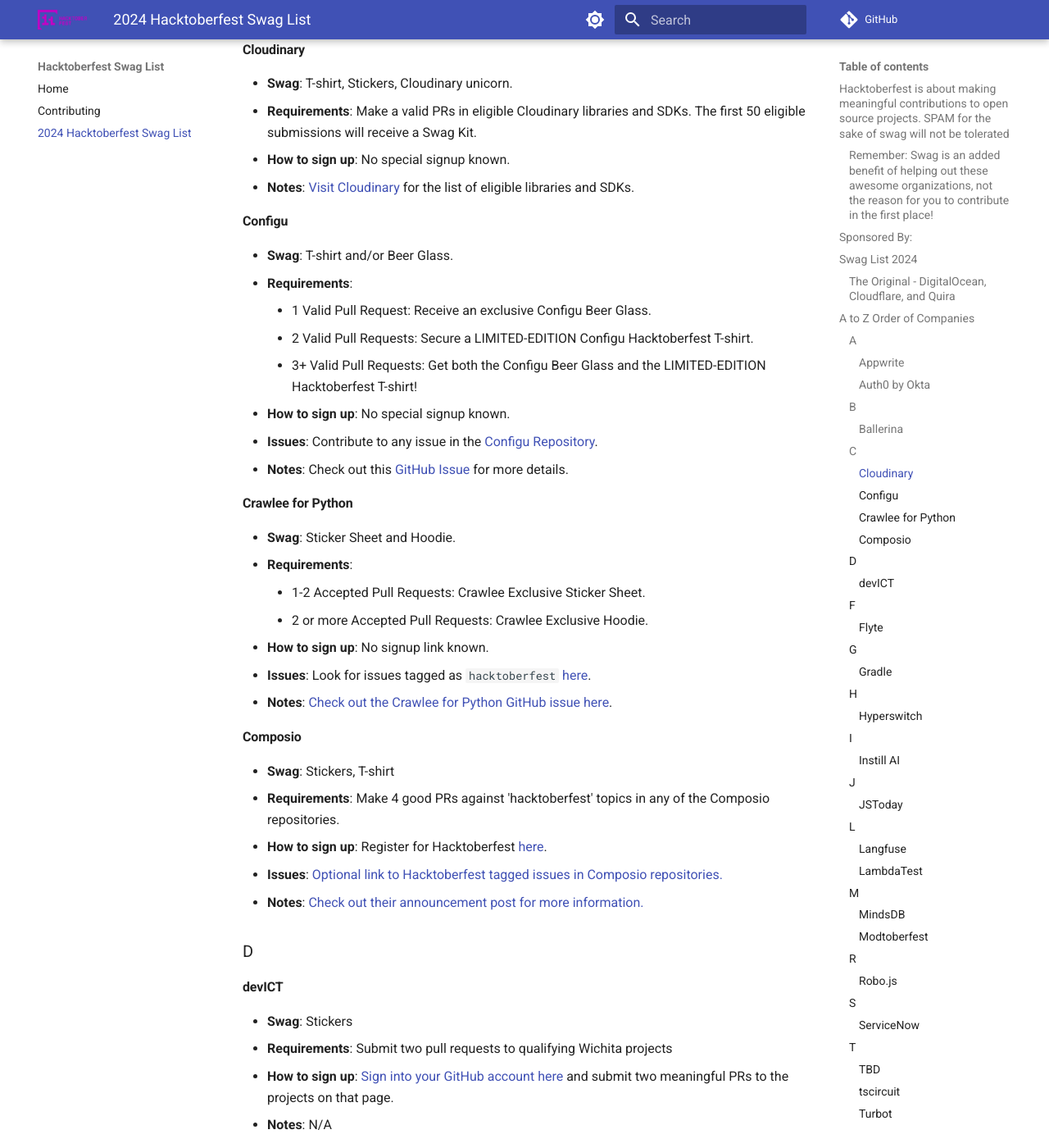
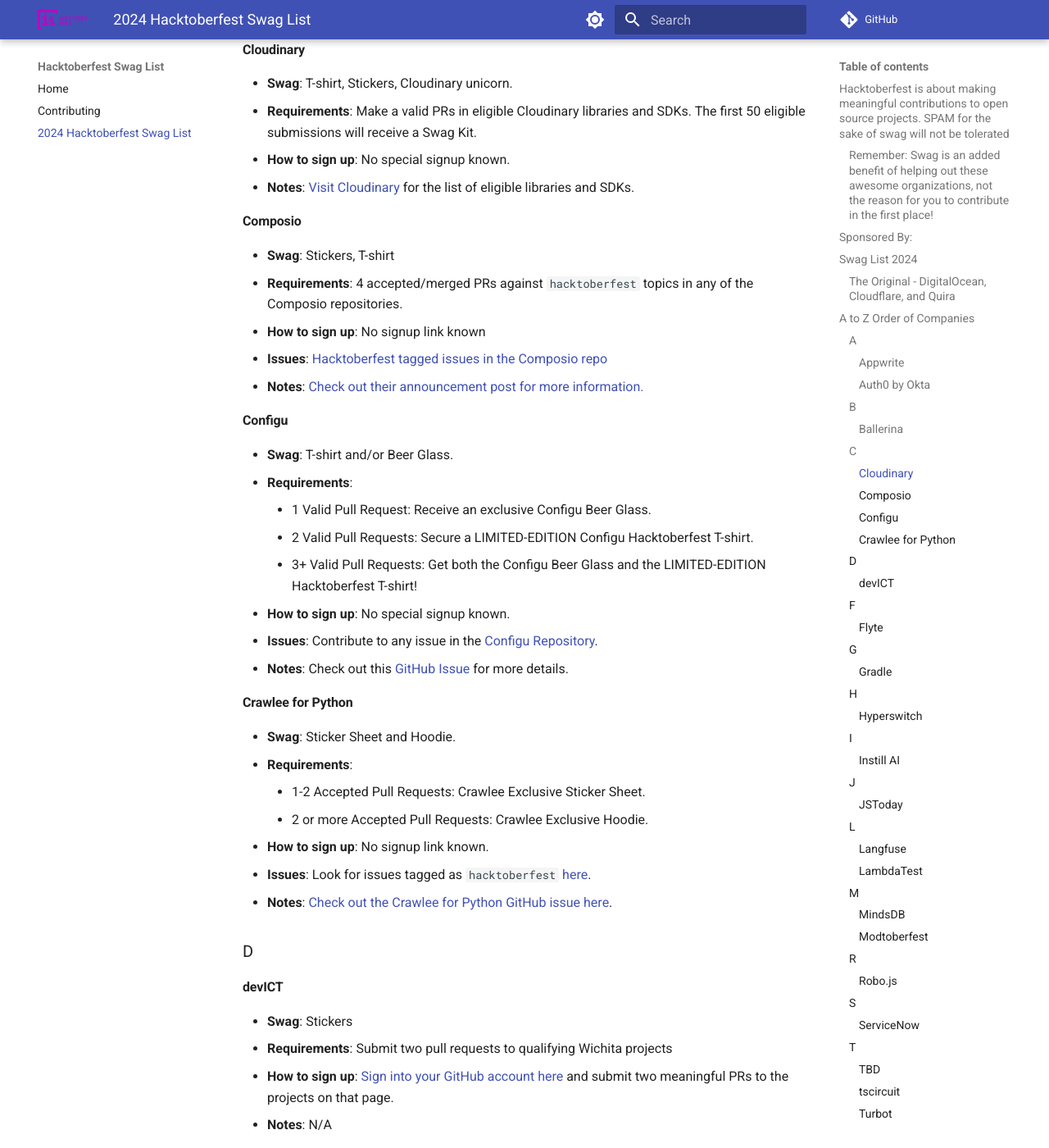
Before and after one commit to crweiner/hacktoberfest-swag-list, an MkDocs documentation site: the page built from docs/list.md, in a window 1280 px wide and 1400 px high, scrolled down 2154 px. Shown: the whole window at 82% size. Built offline with MkDocs 1.6.1 and Material for MkDocs 9.7.7, drawn with Linux system fonts in a browser that asks for light colours; plug-ins that fetch from the network failed and are left out; comment, search, counter and statistics services are not loaded; some of the changed lines change nothing that is shown.

Commit message:
Fix Composio

```diff
--- a/docs/list.md
+++ b/docs/list.md
@@ -67,6 +67,14 @@
 - **How to sign up**: No special signup known.
 - **Notes**: [Visit Cloudinary](https://cloudinary.com/blog/hacktoberfest-open-source-celebration-cloudinary) for the list of eligible libraries and SDKs.
 
+#### **Composio**
+
+- **Swag**: Stickers, T-shirt
+- **Requirements**: 4 accepted/merged PRs against `hacktoberfest` topics in any of the Composio repositories.
+- **How to sign up**: No signup link known
+- **Issues**: [Hacktoberfest tagged issues in the Composio repo](https://github.com/ComposioHQ/composio/issues?q=is%3Aopen+is%3Aissue+label%3Ahacktoberfest)
+- **Notes**: [Check out their announcement post for more information.](https://github.com/ComposioHQ/composio/blob/master/HACKTOBER_FEST_2024.md)
+
 #### **Configu**
 
 - **Swag**: T-shirt and/or Beer Glass.
@@ -87,14 +95,6 @@
 - **How to sign up**: No signup link known.
 - **Issues**: Look for issues tagged  as `hacktoberfest` [here](https://github.com/apify/crawlee-python/issues?q=sort%3Aupdated-desc+is%3Aopen+label%3Ahacktoberfest).
 - **Notes**:  [Check out the Crawlee for Python GitHub issue here](https://github.com/apify/crawlee-python/issues/555).
-
-#### **Composio**
-
-- **Swag**: Stickers, T-shirt
-- **Requirements**: Make 4 good PRs against 'hacktoberfest' topics in any of the Composio repositories.
-- **How to sign up**: Register for Hacktoberfest [here](https://hacktoberfest.com/participation/).
-- **Issues**: [Optional link to Hacktoberfest tagged issues in Composio repositories.](https://github.com/ComposioHQ/composio/issues?q=is%3Aopen+is%3Aissue+label%3Ahacktoberfest)
-- **Notes**: [Check out their announcement post for more information.](https://github.com/ComposioHQ/composio/blob/master/HACKTOBER_FEST_2024.md)
 
 ### D
 
```
